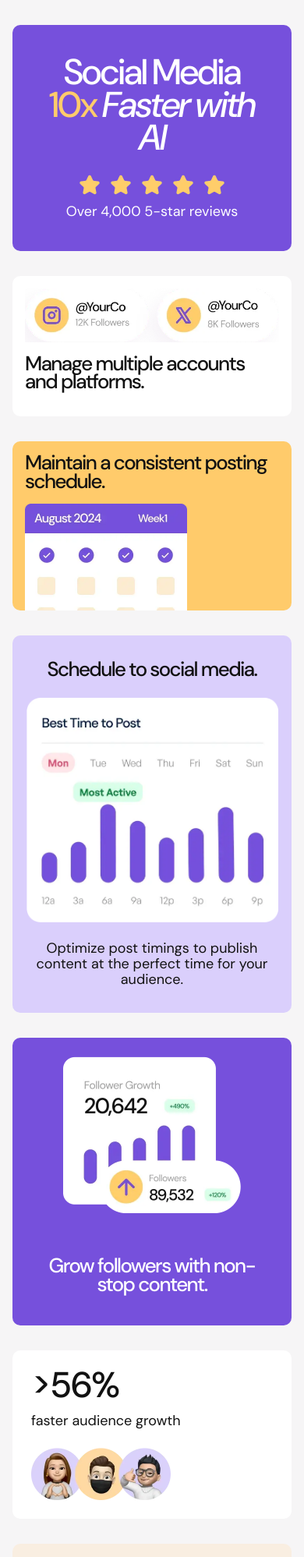
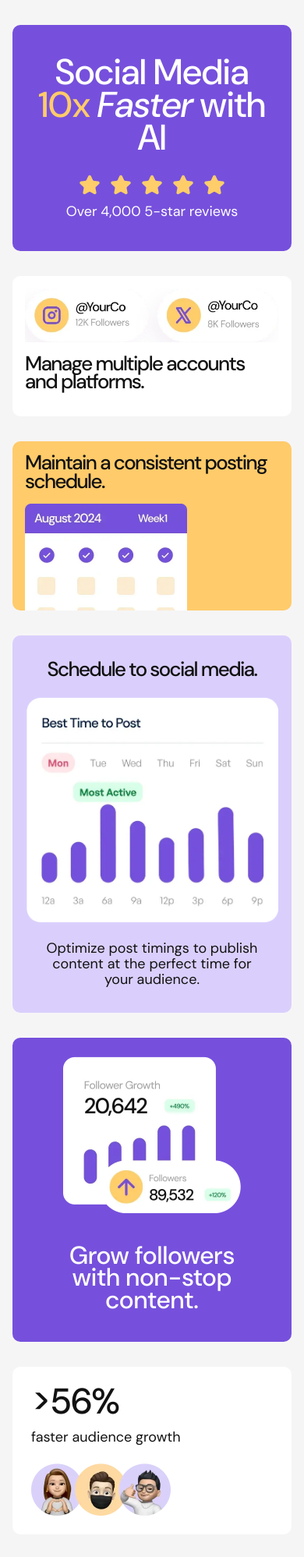
Before and after one commit to macsigner/frontend-mentor-bento-grid, a website built with Vite: page index.html in a window 390 px wide. Shown: the top 1997 px of the page at 78% size. Built offline with nearby package versions, Linux system fonts and the light colour scheme.

Commit message:
feat: add detail styling on mobile

```diff
--- a/index.html
+++ b/index.html
@@ -11,25 +11,25 @@
 <body>
 <main class="grid">
     <article class="tile tile--star tile--centered">
-        <h1 class="tile__title h1">Social Media <strong class="tile__highlight">10x</strong> <em>Faster with AI</em></h1>
+        <h1 class="tile__title h1">Social Media <strong class="tile__highlight">10x</strong> <em>Faster</em> with AI</h1>
         <img class="tile__img" src="src/assets/images/illustration-five-stars.webp" width="384" height="64" alt="">
-        <p class="h3">Over 4,000 5-star reviews</p>
+        <p class="h4">Over 4,000 5-star reviews</p>
     </article>
     <article class="tile">
         <figure>
             <img class="tile__img" src="src/assets/images/illustration-multiple-platforms.webp" width="633" height="134" alt="">
-            <figcaption class="tile__title h2">Manage multiple accounts and platforms.</figcaption>
+            <figcaption class="tile__title h3">Manage multiple accounts and platforms.</figcaption>
         </figure>
     </article>
     <article class="tile tile--schedule">
-        <p class="tile__title h2">Maintain a consistent posting schedule.</p>
+        <p class="tile__title h3">Maintain a consistent posting schedule.</p>
         <img class="tile__img" src="src/assets/images/illustration-consistent-schedule.webp" width="416" height="314" alt="">
     </article>
     <article class="tile tile--social-media tile--centered">
-        <h2 class="tile__title h2">Schedule to social media.</h2>
+        <h2 class="tile__title h3">Schedule to social media.</h2>
         <figure>
             <img class="tile__img" src="src/assets/images/illustration-schedule-posts.webp" width="715" height="638" alt="">
-            <figcaption class="h3">Optimize post timings to publish content at the perfect time for your audience.</figcaption>
+            <figcaption class="h4">Optimize post timings to publish content at the perfect time for your audience.</figcaption>
         </figure>
     </article>
     <article class="tile tile--grow-followers tile--centered">
@@ -39,7 +39,7 @@
         </figure>
     </article>
     <article class="tile tile--audience-growth">
-        <h2 class="tile__title h3"><strong><span>&gt;</span>56%</strong> faster audience growth</h2>
+        <h2 class="tile__title h4"><strong><span>&gt;</span>56%</strong> faster audience growth</h2>
         <img class="tile__img" src="src/assets/images/illustration-audience-growth.webp" width="358" height="134" alt="">
     </article>
     <article class="tile tile--schedule-quick">
--- a/src/scss/imports/_base.scss
+++ b/src/scss/imports/_base.scss
@@ -45,11 +45,20 @@ h1,
     font-stretch: normal;
     font-style: normal;
     line-height: 0.91;
-    letter-spacing: math.div(-1.84em, 46);
+    letter-spacing: normal;
 }
 
 h2,
 .h2 {
+    font-size: 3.2rem;
+    font-weight: 500;
+    font-stretch: normal;
+    font-style: normal;
+    line-height: 0.88;
+    letter-spacing: normal;
+}
+h3,
+.h3 {
     font-size: 2.6rem;
     font-weight: 500;
     font-stretch: normal;
@@ -58,8 +67,8 @@ h2,
     letter-spacing: math.div(-1.56em, 26);
 }
 
-h3,
-.h3 {
+h4,
+.h4 {
     font-size: 1.8rem;
     font-weight: normal;
     font-stretch: normal;
--- a/src/scss/imports/modules/_tile.scss
+++ b/src/scss/imports/modules/_tile.scss
@@ -59,6 +59,12 @@
         background-color: var(--color-yellow-500);
     }
 
+    &--social-media figcaption {
+        width: 27.9rem;
+        margin-right: auto;
+        margin-left: auto;
+    }
+
     &__title {
         margin-bottom: 1.6rem;
     }
@@ -72,7 +78,9 @@
     }
 
     &--grow-followers &__title {
-        margin-top: 4rem;
+        width: 25.7rem;
+        margin-right: auto;
+        margin-left: auto;
     }
 
     &--audience-growth &__title {
@@ -103,6 +111,10 @@
         color: var(--color-purple-500);
     }
 
+    &--schedule-quick &__title {
+        margin-bottom: 2.4rem;
+    }
+
     &__highlight {
         color: var(--tile-highlight-color);
     }
@@ -131,6 +143,7 @@
 
     &--grow-followers &__img {
         width: 22.8rem;
+        margin-bottom: 4rem;
     }
 
     &--audience-growth &__img {
```
